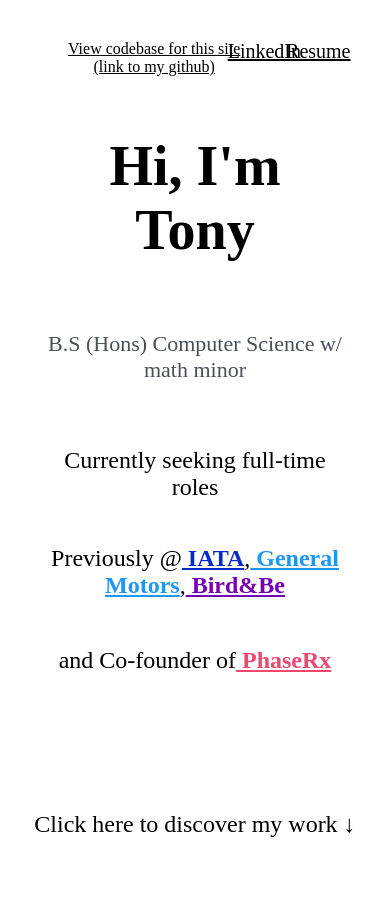
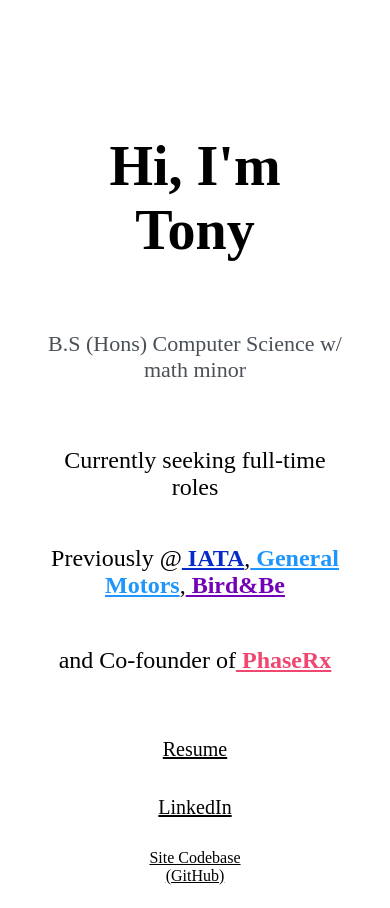
Before and after one commit to doeyeon/tony-profile, a Next.js app: page / in a window 390 px wide. Before the commit the page ends 871 px from the top, so only its background shows below. Built offline with nearby package versions, Linux system fonts and the light colour scheme.

Commit message:
Update for mobile

```diff
--- a/pages/index.tsx
+++ b/pages/index.tsx
@@ -10,24 +10,39 @@ const TopNavLinkedin = styled(motion.div)`
   display: flex;
   justify-content: flex-end;
   padding: 20px;
-  margin-right: 10vw;
+  margin-right: 3vw;
   margin-top: 20px;
   position: absolute;
   top: 0;
   right: 0;
   z-index: 100;
+
+  @media (max-width: 768px) {
+    position: static; /* Change to static position */
+    margin: 0; /* Remove any margin */
+    padding: 15px 0; /* Adjust padding for mobile */
+    width: 100%; /* Ensure it takes full width on mobile */
+    justify-content: center; /* Ensure it's centered */
+  }
 `;
 
-const TopNavEmail = styled(motion.div)`
+const TopNavResume = styled(motion.div)`
   display: flex;
   justify-content: flex-end;
   padding: 20px;
-  margin-right: 5vw;
+  margin-right: 12vw;
   margin-top: 20px;
   position: absolute;
   top: 0;
   right: 0;
   z-index: 100;
+
+  @media (max-width: 768px) {
+    position: static; /* Change to static position */
+    margin: 0; /* Remove any margin */
+    width: 100%; /* Ensure it takes full width on mobile */
+    justify-content: center; /* Ensure it's centered */
+  }
 `;
 
 const TopNavCodebase = styled(motion.div)`
@@ -40,8 +55,24 @@ const TopNavCodebase = styled(motion.div)`
   top: 0;
   right: 100;
   z-index: 100;
+
+  @media (max-width: 768px) {
+    position: static; /* Change to static position */
+    margin: 0; /* Remove any margin */
+    padding: 15px 0; /* Adjust padding for mobile */
+    width: 100%; /* Ensure it takes full width on mobile */
+    justify-content: center; /* Ensure it's centered */
+  }
 `;
 
+const LinksContainer = styled.div`
+  @media (max-width: 768px) {
+    align-items: center;
+    justify-content: center;
+    display: flex;
+    flex-direction: column;
+  }
+`;
 
 const navVariants = {
   hidden: { opacity: 0, y: -20 },
@@ -64,6 +95,7 @@ const CenteredSection = styled.div`
   margin: auto;
   @media (max-width: 768px) {
     width: 80%;
+    padding: 80px 0 20px 0;
   }
 `;
 
@@ -76,6 +108,9 @@ const ExperienceSection = styled.section`
   padding: 20px;
   margin: 0 auto;
   margin-bottom: 6vh;
+  @media (max-width: 768px) {
+    grid-template-columns: 1fr;
+  }
 `;
 
 const Card = styled(motion.div)`
@@ -435,7 +470,76 @@ function GetProfessionalExperience({ experience }: { experience: ProfessionalExp
   );
 }
 
+
+function Links() {
+  const [isMobile, setIsMobile] = useState(false);
+
+  useEffect(() => {
+    const checkScreenSize = () => {
+      setIsMobile(window.innerWidth <= 768);
+    };
+    checkScreenSize();
+    window.addEventListener('resize', checkScreenSize);
+    return () => window.removeEventListener('resize', checkScreenSize);
+  }, []);
+  return (
+    <>
+      <LinksContainer>
+        {!isMobile && <TopNavCodebase
+          initial="hidden"
+          animate="visible"
+          whileHover="hover"
+          variants={navVariants}
+          transition={{ duration: 0.5 }}
+        >
+          <a style={{ fontWeight: 500, fontSize: 16, color: 'black', textAlign: 'center' }} href="https://github.com/doeyeon/tony-profile/blob/main/pages/index.tsx" target="_blank" rel="noopener noreferrer">Site Codebase<br />(GitHub)</a>
+        </TopNavCodebase >}
+        <TopNavResume
+          initial="hidden"
+          animate="visible"
+          whileHover="hover"
+          variants={navVariants}
+          transition={{ duration: 0.5 }}
+        >
+          <a style={{ fontWeight: 500, fontSize: 20, color: 'black' }} href="/TonyYoon-Resume.pdf"
+            target="_blank"
+            rel="noopener noreferrer">Resume</a>
+        </TopNavResume>
+        <TopNavLinkedin
+          initial="hidden"
+          animate="visible"
+          whileHover="hover"
+          variants={navVariants}
+          transition={{ duration: 0.5 }}
+        >
+          <a style={{ fontWeight: 500, fontSize: 20, color: 'black' }} href="https://www.linkedin.com/in/tony-yoon" target="_blank" rel="noopener noreferrer">LinkedIn</a>
+        </TopNavLinkedin >
+        {isMobile && <TopNavCodebase
+          initial="hidden"
+          animate="visible"
+          whileHover="hover"
+          variants={navVariants}
+          transition={{ duration: 0.5 }}
+        >
+          <a style={{ fontWeight: 500, fontSize: 16, color: 'black', textAlign: 'center' }} href="https://github.com/doeyeon/tony-profile/blob/main/pages/index.tsx" target="_blank" rel="noopener noreferrer">Site Codebase<br />(GitHub)</a>
+        </TopNavCodebase >}
+      </LinksContainer>
+    </>
+  );
+}
+
 function ProfessionalExperienceDisplay({ experience }: { experience: ProfessionalExperience[] }) {
+  const [isMobile, setIsMobile] = useState(false);
+
+  useEffect(() => {
+    const checkScreenSize = () => {
+      setIsMobile(window.innerWidth <= 768);
+    };
+    checkScreenSize();
+    window.addEventListener('resize', checkScreenSize);
+    return () => window.removeEventListener('resize', checkScreenSize);
+  }, []);
+
   return (
     <>
       <Head>
@@ -450,37 +554,10 @@ function ProfessionalExperienceDisplay({ experience }: { experience: Professiona
         <meta name="msapplication-TileColor" content="#da532c" />
         <meta name="theme-color" content="#ffffff" />
       </Head>
-      <TopNavCodebase
-        initial="hidden"
-        animate="visible"
-        whileHover="hover"
-        variants={navVariants}
-        transition={{ duration: 0.5 }}
-      >
-        <a style={{ fontWeight: 500, fontSize: 16, color: 'black', textAlign: 'center' }} href="https://github.com/doeyeon/tony-profile/blob/main/pages/index.tsx" target="_blank" rel="noopener noreferrer">View codebase for this site<br />(link to my github)</a>
-      </TopNavCodebase >
-      <TopNavLinkedin
-        initial="hidden"
-        animate="visible"
-        whileHover="hover"
-        variants={navVariants}
-        transition={{ duration: 0.5 }}
-      >
-        <a style={{ fontWeight: 500, fontSize: 20, color: 'black', marginRight: 30 }} href="https://www.linkedin.com/in/tony-yoon" target="_blank" rel="noopener noreferrer">LinkedIn</a>
-      </TopNavLinkedin >
-      <TopNavEmail
-        initial="hidden"
-        animate="visible"
-        whileHover="hover"
-        variants={navVariants}
-        transition={{ duration: 0.5 }}
-      >
-        <a style={{ fontWeight: 500, fontSize: 20, color: 'black' }} href="/TonyYoon-Resume.pdf"
-          target="_blank"
-          rel="noopener noreferrer">Resume</a>
-      </TopNavEmail >
+      {!isMobile && <Links />}
       <IntroductionSection></IntroductionSection>
-      <GetProfessionalExperience experience={experience} />
+      {isMobile && <Links />}
+      {!isMobile && <GetProfessionalExperience experience={experience} />}
     </>
   );
 }
```
